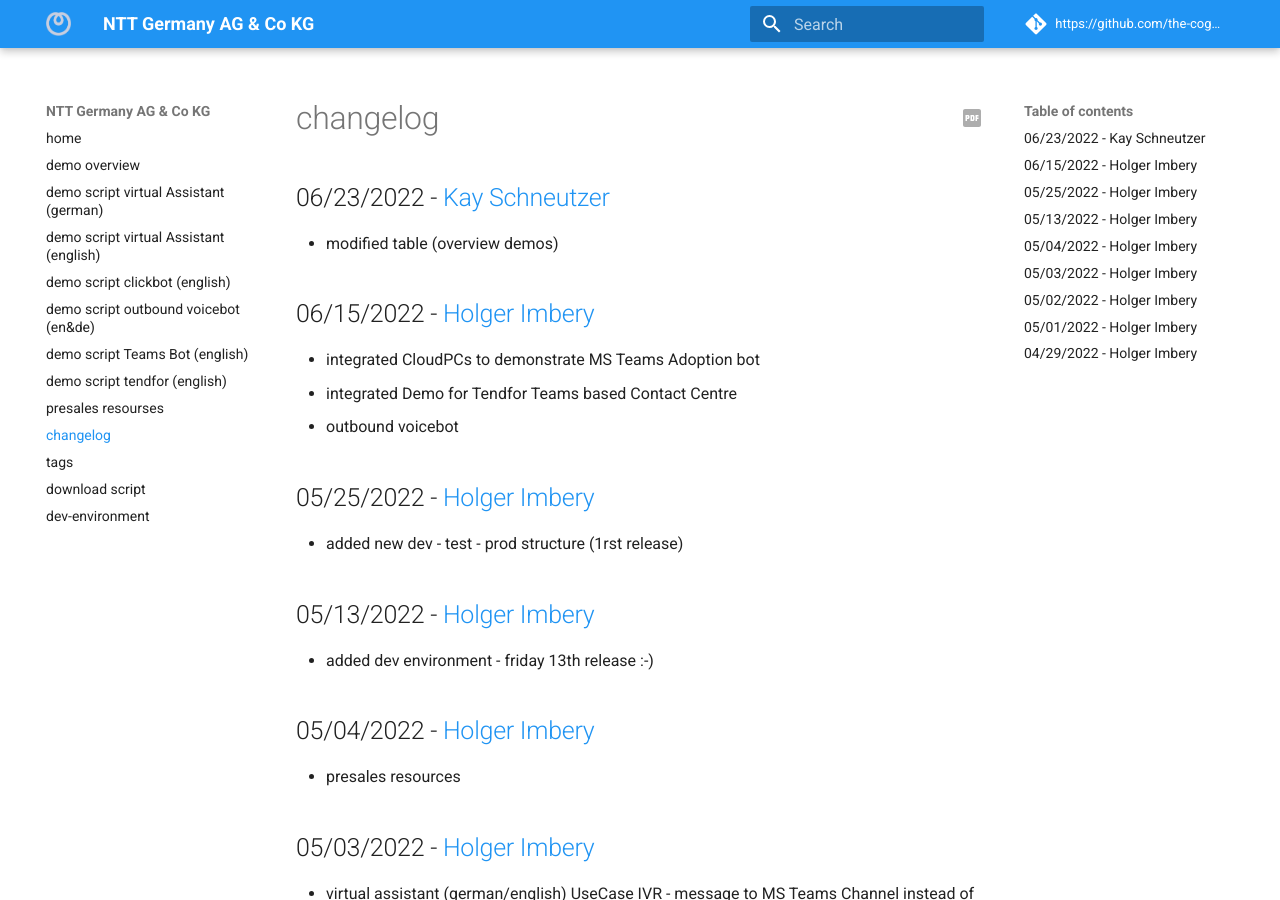
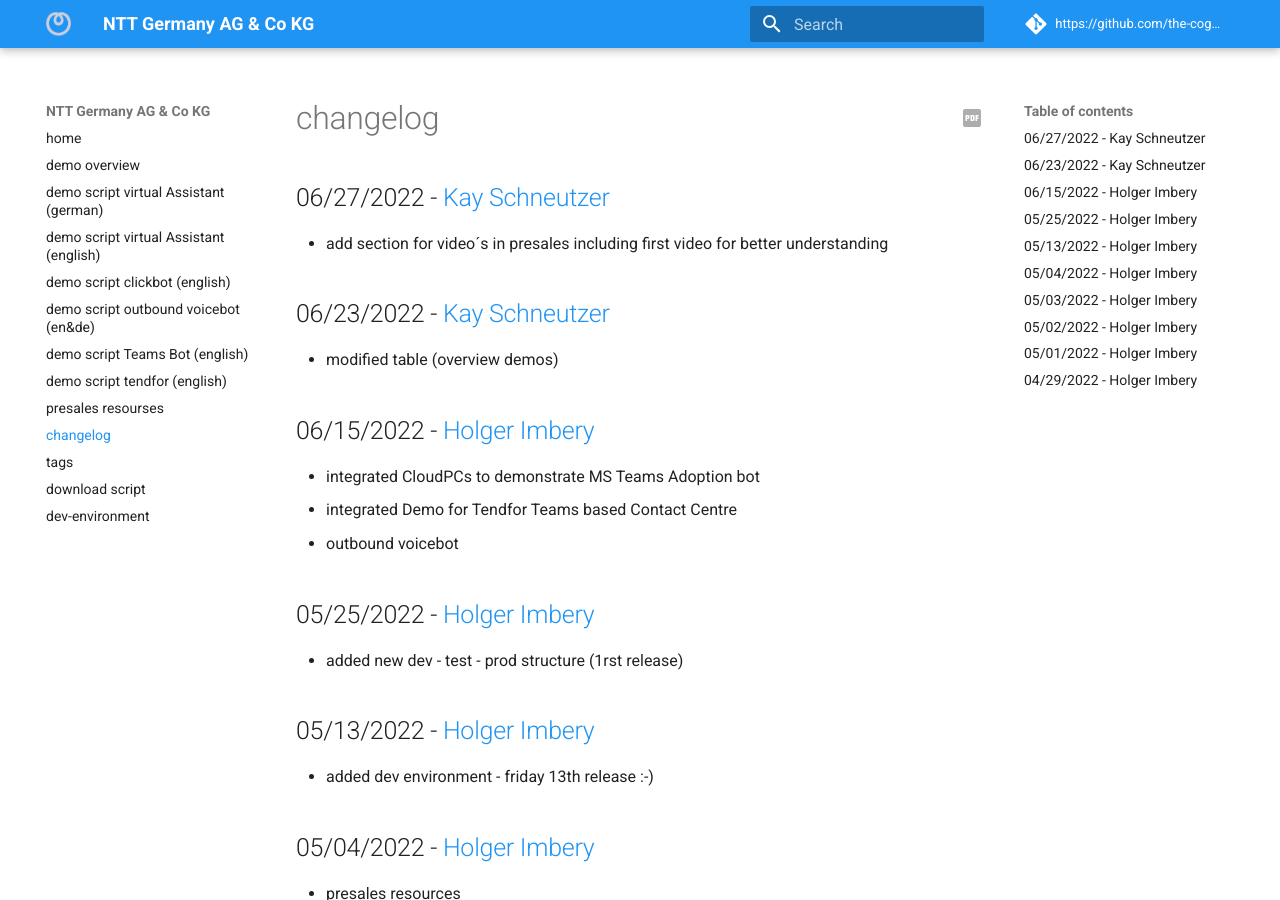
Before and after one commit to the-cognitiveservices-ninja/demo-environment, an MkDocs documentation site: the page built from docs/changelog.md, in a window 1280 px wide and 900 px high. Built offline with MkDocs 1.6.1 and Material for MkDocs 9.7.7, drawn with Linux system fonts in a browser that asks for light colours; comment, search, counter and statistics services are not loaded.

Commit message:
updated changelog

```diff
--- a/docs/changelog.md
+++ b/docs/changelog.md
@@ -1,6 +1,10 @@
 ---
 title: changelog
 ---
+
+## 06/27/2022  - [Kay Schneutzer](https://github.com/schneutzi-81)
+ - add section for video´s in presales including first video for better understanding
+
 ## 06/23/2022  - [Kay Schneutzer](https://github.com/schneutzi-81)
  - modified table (overview demos)
 
```
